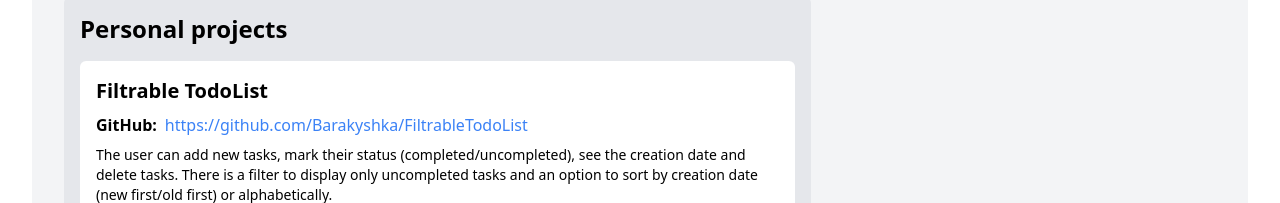
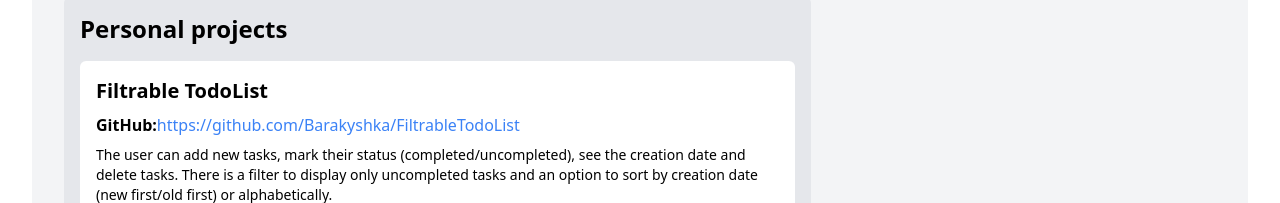
Before and after one commit to Barakyshka/CV, a React (Vite) app: page / in a window 1280 px wide. Shown: the part 583-786 px from the top of the page. Built offline with nearby package versions, Linux system fonts and the light colour scheme.

Commit message:
Update ProjectItem.jsx

```diff
--- a/src/components/ProjectItem.jsx
+++ b/src/components/ProjectItem.jsx
@@ -10,7 +10,8 @@ function ProjectItem({ name, githubLink, description, technologies }) {
           href={githubLink}
           target="_blank"
           rel="noopener noreferrer"
-          className="text-blue-500 hover:underline ml-2"
+          className="text-blue-500 hover:underline truncate"
+          style={{ maxWidth: '70%' }}
         >
           {githubLink}
         </a>
```
